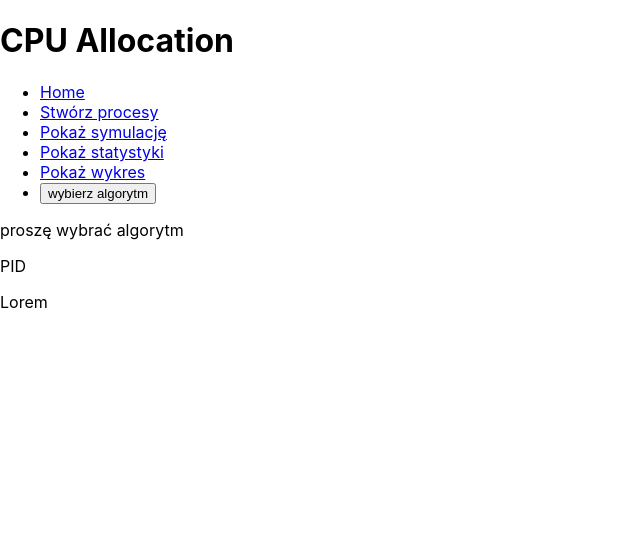
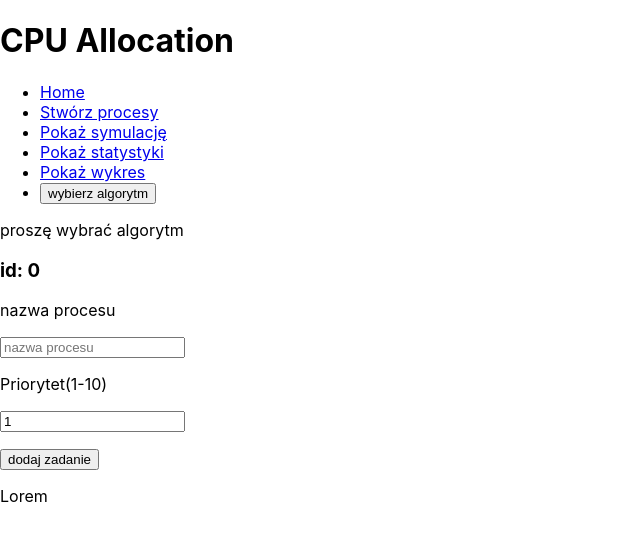
Before and after one commit to NowakKamil30/CPU-allocation, a React (Create React App) app: page /createPIDs in a window 1280 px wide. Shown: the top 540 px of the page, without its empty margins (0-640 px from the left). Built offline with nearby package versions, Linux system fonts and the light colour scheme.

Commit message:
create pages working

```diff
--- a/src/pages/CreatePIDs.js
+++ b/src/pages/CreatePIDs.js
@@ -1,7 +1,66 @@
 import React from 'react';
+import {connect} from "react-redux";
+import {addTaskToPid,namePid,priorityPid,resetPid,addPid} from "../actions/index";
+import Button from "../components/Button";
+import ChooseTask  from "../components/ChooseTask";
+import TextInput from "../components/TextInput";
+import NumberInput from "../components/NumberInput";
 
-const CreatePIDs = () =>{
-    return "PID";
+const CreatePIDs = ({tasks,addTaskToPid,id,name,priority,namePid,priorityPid,addPid,resetPid}) =>{
+    console.log(name);
+    return (
+
+        <div className="createPid">
+            <h3>{"id: " + id}</h3>
+            <TextInput
+            placeholder="nazwa procesu"
+            onChange={(e)=>namePid(e.target.value)}
+            label="nazwa procesu"
+            value={name}
+            className="createPid__input"
+            />
+            <NumberInput
+            label="Priorytet(1-10)"
+            value={priority}
+            onChange = {(e)=>priorityPid(e.target.value)}
+            className="createPid__input"
+            />
+            <ul className="createPid__list">
+                {tasks.map((task,index)=><li
+                key={index}>
+                <ChooseTask
+                option={task}
+                index={index}/>
+                </li>)}
+            </ul>
+            <Button text="dodaj zadanie"
+            className={"createPid__button"}
+             onClick={()=>addTaskToPid()}/>
+            {tasks.length>0?
+            <Button
+            text="dodaj proces"
+            className={"createPid__button"}
+            onClick={()=>{
+                const pid = {id,name,priority,tasks};
+                addPid(pid);
+                resetPid();}}
+                />
+            :null}
+        </div>
+    )
 }
-
-export default CreatePIDs;
+const mapStateToProps = state =>{
+    return{
+        tasks: state.pid.pidTasks,
+        id: state.allocation.pids.length,
+        name: state.pid.name,
+        priority: state.pid.priority
+    }
+}
+export default connect(mapStateToProps,{
+    addTaskToPid,
+    namePid,
+    priorityPid,
+    addPid,
+    resetPid
+})(CreatePIDs);
```
